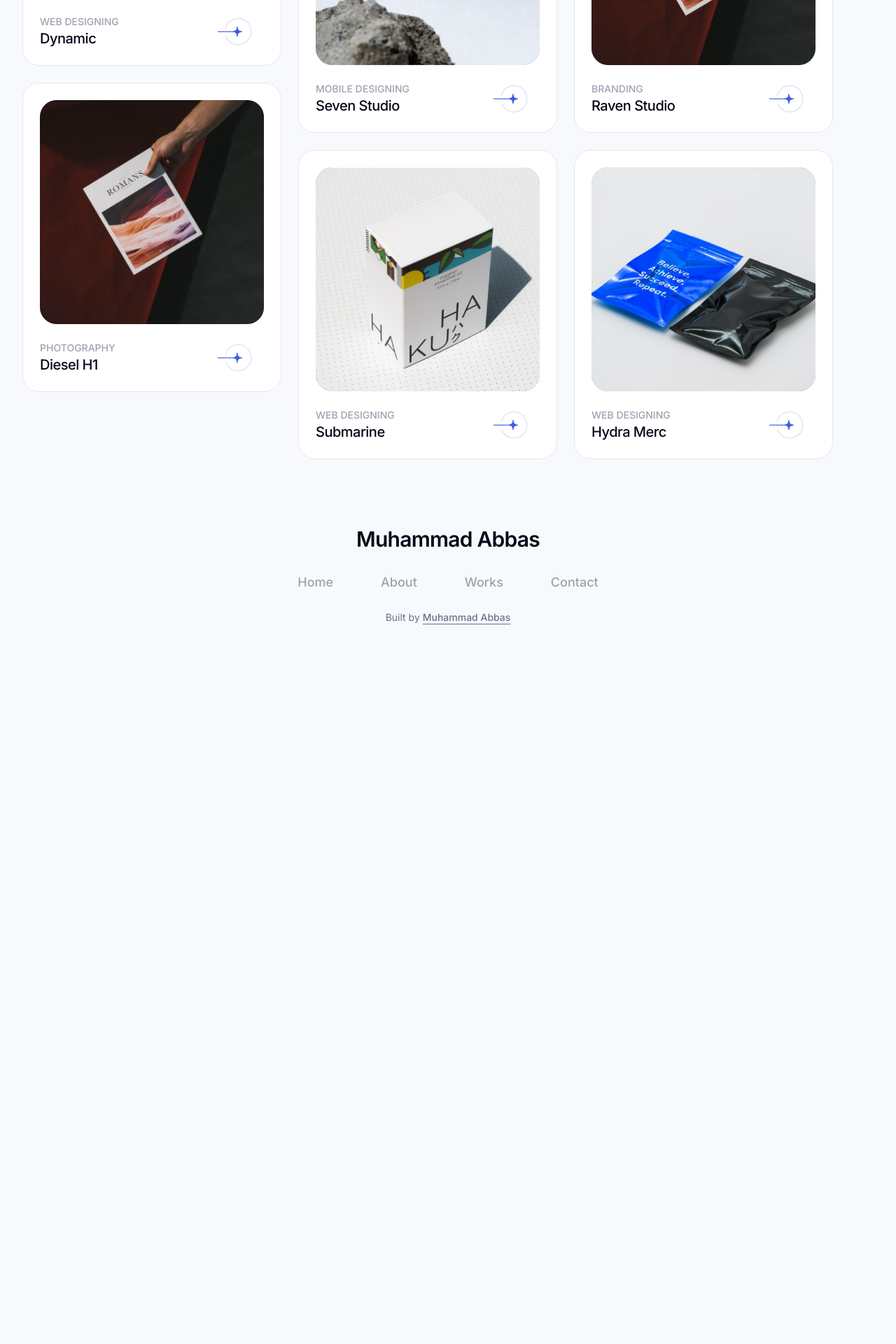
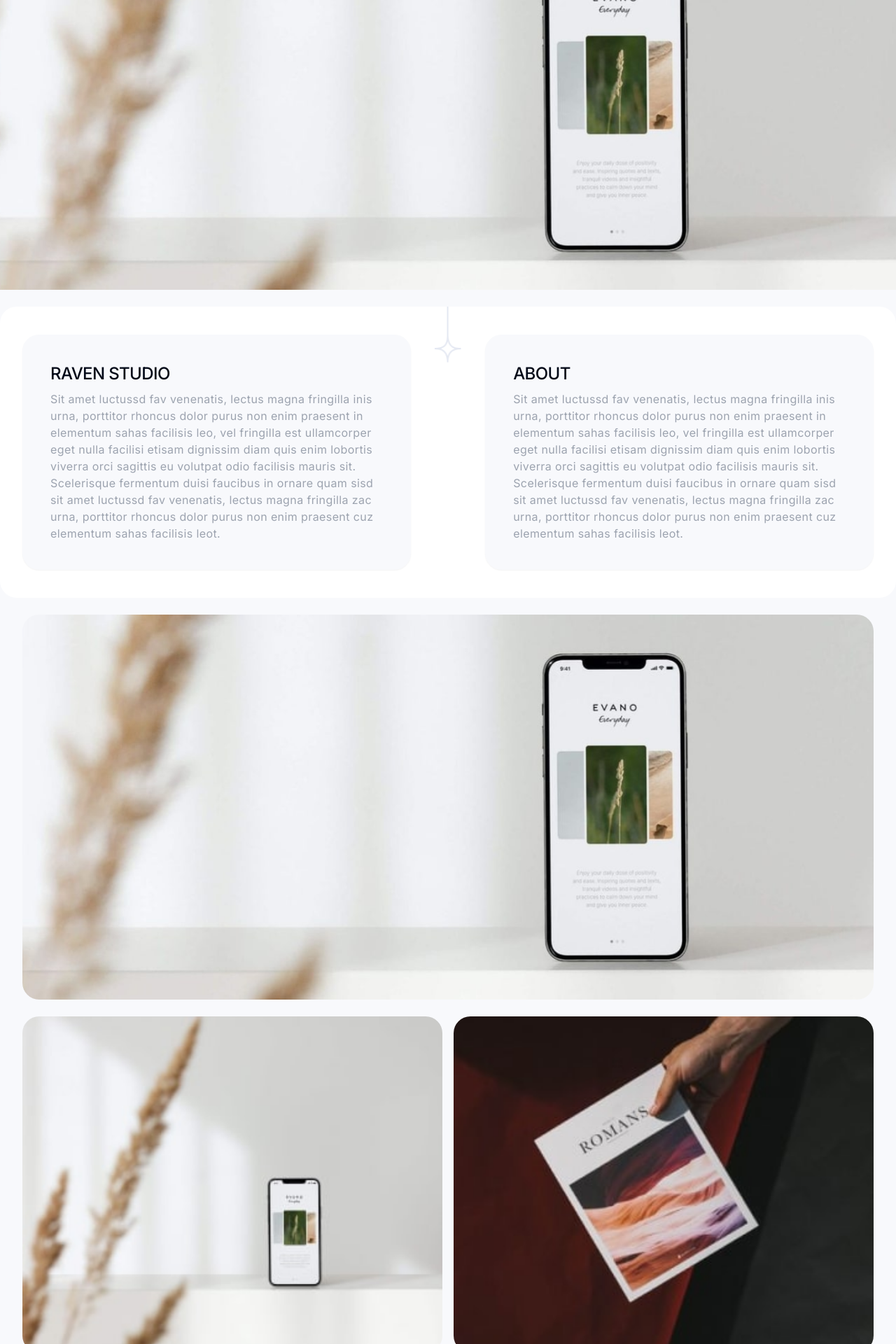
Before and after one commit to abbaskhan349/Muhammadabbas_portfolio, a Next.js app: page / in a window 1280 px wide. Shown: the part 480-2400 px from the top of the page at 70% size. Before the commit the page ends 1448 px from the top, so only its background shows below. Built offline with nearby package versions, Linux system fonts and the light colour scheme.

Commit message:
project details section

```diff
--- a/src/app/page.tsx
+++ b/src/app/page.tsx
@@ -4,6 +4,7 @@ import CredentialsCard from "@/components/CredentialsCard";
 import FontsServicesProfiles from "@/components/FontsServicesProfiles";
 import { MenubarDemo } from "@/components/MenubarDemo";
 import ProfileCard from "@/components/ProfileCard";
+import ProjectDetails from "@/components/ProjectDetails";
 import { SiteFooter } from "@/components/SiteFooter";
 import Works from "@/components/Works";
 
@@ -31,10 +32,13 @@ export default function Home() {
 
         {/* =============================== Works section ================ */}
 
-        <Works />
+        {/* <Works /> */}
+        {/* =============================== project details section ================ */}
 
 
       </div>
+      <ProjectDetails />
+
       <SiteFooter />
 
     </div>
--- /dev/null
+++ b/src/components/ProjectDetails.tsx
@@ -0,0 +1,185 @@
+import Image from "next/image";
+import { Card, CardHeader, CardFooter, CardTitle, CardDescription, CardContent } from "@/components/ui/card";
+import { cn } from "@/lib/utils";
+import ClientsCard from "./ClientsCard";
+import FontsServicesProfiles from "./FontsServicesProfiles";
+
+export default function ProjectDetails() {
+    return (
+        <div className="space-y-6">
+            <div className="px-4 py-6 mx-auto sm:max-w-xl md:max-w-full lg:max-w-screen-xl md:px-24 lg:px-8">
+                <div className="text-gray-400 tracking-wide uppercase text-lg">branding - raven studio</div>
+                <CardTitle className="text-6xl font-semibold tracking-wide uppercase">Aesthetic design for brand new startup</CardTitle>
+
+
+            </div>
+            <div className="relative h-[550px] w-screen ">
+                <Image
+                    src="/project-dt-1.jpeg" // Replace with your image path
+                    alt="project 1"
+                    layout="fill"
+                    objectFit="cover"
+                />
+            </div>
+            <div className="px-4  mx-auto sm:max-w-xl md:max-w-full lg:max-w-screen-xl md:px-24 lg:px-8 flex gap-6 bg-white rounded-3xl">
+                <Card className="bg-[#f8f9fc] w-full rounded-3xl border-none shad flex flex-col mt-10 mb-10">
+
+                    <CardContent className="flex flex-col items-start p-10 space-y-2">
+                        <CardTitle className="text-2xl uppercase font-medium">Raven Studio</CardTitle>
+                        <div className="text-gray-400 tracking-wide">
+                            Sit amet luctussd fav venenatis, lectus magna fringilla inis urna, porttitor rhoncus dolor purus non enim
+                            praesent in elementum sahas facilisis leo, vel fringilla est ullamcorper eget nulla facilisi etisam
+                            dignissim diam quis enim lobortis viverra orci sagittis eu volutpat odio facilisis mauris sit.
+
+                            Scelerisque fermentum duisi faucibus in ornare quam sisd sit amet luctussd fav venenatis, lectus magna
+                            fringilla zac urna, porttitor rhoncus dolor purus non enim praesent cuz elementum sahas facilisis leot.
+                        </div>
+
+                    </CardContent>
+                </Card>
+                <div className="relative w-32 h-20 p-0 ">
+                    <Image
+                        src="/icon2-2.png" // Replace with your image path
+                        alt=""
+                        layout="fill"
+                        objectFit="contain"
+                    />
+                </div>
+                <Card className="bg-[#f8f9fc] w-full rounded-3xl border-none shad flex flex-col mt-10 mb-10">
+
+                    <CardContent className="flex flex-col items-start p-10 space-y-2">
+                        <CardTitle className="text-2xl uppercase font-medium">About</CardTitle>
+                        <div className="text-gray-400 tracking-wide">
+                            Sit amet luctussd fav venenatis, lectus magna fringilla inis urna, porttitor rhoncus dolor purus non enim
+                            praesent in elementum sahas facilisis leo, vel fringilla est ullamcorper eget nulla facilisi etisam
+                            dignissim diam quis enim lobortis viverra orci sagittis eu volutpat odio facilisis mauris sit.
+
+                            Scelerisque fermentum duisi faucibus in ornare quam sisd sit amet luctussd fav venenatis, lectus magna
+                            fringilla zac urna, porttitor rhoncus dolor purus non enim praesent cuz elementum sahas facilisis leot.
+                        </div>
+
+                    </CardContent>
+                </Card>
+            </div>
+
+
+            <div className=" px-4  mx-auto sm:max-w-xl md:max-w-full lg:max-w-screen-xl md:px-24 lg:px-8   ">
+                <div className="relative h-[550px] w-full roud ">
+                    <Image
+                        className="rounded-3xl"
+                        src="/project-dt-1.jpeg" // Replace with your image path
+                        alt="project 1"
+                        layout="fill"
+                        objectFit="cover"
+                    />
+                </div>
+                <div className="relative mt-6  w-full grid grid-cols-2 gap-4">
+                    <div className="relative h-[480px] w-full">
+                        <Image
+                            className="rounded-3xl"
+                            src="/project1.jpeg" // Replace with your image path
+                            alt="project 1"
+                            layout="fill"
+                            objectFit="cover"
+                        />
+                    </div>
+                    <div className="relative h-[480px] w-full">
+                        <Image
+                            className="rounded-3xl"
+                            src="/project2.jpeg" // Replace with your image path
+                            alt="project 1"
+                            layout="fill"
+                            objectFit="cover"
+                        />
+                    </div>
+                    <div className="relative h-[480px] w-full">
+                        <Image
+                            className="rounded-3xl"
+                            src="/project3.jpeg" // Replace with your image path
+                            alt="project 1"
+                            layout="fill"
+                            objectFit="cover"
+                        />
+                    </div>
+                    <div className="relative h-[480px] w-full">
+                        <Image
+                            className="rounded-3xl"
+                            src="/project4.jpeg" // Replace with your image path
+                            alt="project 1"
+                            layout="fill"
+                            objectFit="cover"
+                        />
+                    </div>
+                </div>
+
+            </div>
+
+            <div className="px-4  mx-auto sm:max-w-xl md:max-w-full lg:max-w-screen-xl md:px-24 lg:px-8">
+                <div className="flex gap-6 p-8 bg-white border rounded-3xl">
+
+                    <CardContent className="flex w-1/2 flex-col  pt-16 space-y">
+
+                        <div className="text-gray-400  mt-2 font-medium">Year</div>
+                        <CardTitle className="text-lg font-medium text-blue-400 ">2023</CardTitle>
+
+                        <div className="text-gray-400 mt-4">Client</div>
+                        <CardTitle className="text-lg font-medium text-blue-400">Raven Studio </CardTitle>
+
+                        <div className="text-gray-400  mt-2">Services</div>
+                        <CardTitle className="text-lg font-medium text-blue-400">Web Design </CardTitle>
+
+                        <div className="text-gray-400 ">Project</div>
+                        <CardTitle className="text-lg font-medium text-blue-400 mt-2">Dynamic </CardTitle>
+                    </CardContent>
+                    <div className="relative w-36 h-40 ">
+                        <Image
+                            src="/icon2-2.png" // Replace with your image path
+                            alt=""
+                            layout="fill"
+                            objectFit="contain"
+                        />
+                    </div>
+                    <Card className=" border-none flex flex-col">
+
+                        <CardContent className="flex flex-col items-start p-10 space-y-4">
+                            <CardTitle className="text-xl  font-medium">Description</CardTitle>
+                            <div className="text-gray-400 tracking-wide">
+                                Lorem ipsum dolor sit amet, consectetur adipiscing elit utsadi sfejdis aliquam, purus sit amet luctus
+                                venenatis, lectus magna sansit trandis fringilla urna, porttitor rhoncus dolor purus non enim dollors
+                                praesent tabasi elementum facilisis leo, vel fringilla est ullamcorper eget nulla facilisi etiam facilisis
+                                dignissim diam quis enim lobortis scelerisque.
+                            </div>
+                            <div className="text-gray-400 tracking-wide">
+                                Lorem ipsum dolor sit amet, consectetur adipiscing elit utsadi sfejdis aliquam, purus sit amet luctus
+                                venenatis, lectus magna sansit trandis fringilla urna, porttitor rhoncus dolor purus non enim dollors
+                                praesent tabasi elementum facilisis leo, vel fringilla est ullamcorper eget nulla facilisi etiam facilisis
+                                dignissim diam quis enim lobortis scelerisque iin fermentumisa dui faucibus in ornare.Lorem ipsum dolor sit.
+                            </div>
+
+                        </CardContent>
+                    </Card>
+                </div>
+            </div>
+
+            <div className="relative h-[550px] w-screen ">
+                <Image
+                    src="/project-dt-1.jpeg" // Replace with your image path
+                    alt="project 1"
+                    layout="fill"
+                    objectFit="cover"
+                />
+            </div>
+
+            <div className="flex items-center justify-center mt-10">
+                <Card className="bg-white rounded-3xl shadow w-52 pt-8 flex items-center justify-center">
+                    <CardContent className="flex items-center justify-center flex-col">
+                        <CardTitle className="text-2xl font-medium text-blue-600 text-center mb-4">Next Project</CardTitle>
+                    </CardContent>
+                </Card>
+            </div>
+
+
+        </div>
+
+    );
+}
```
